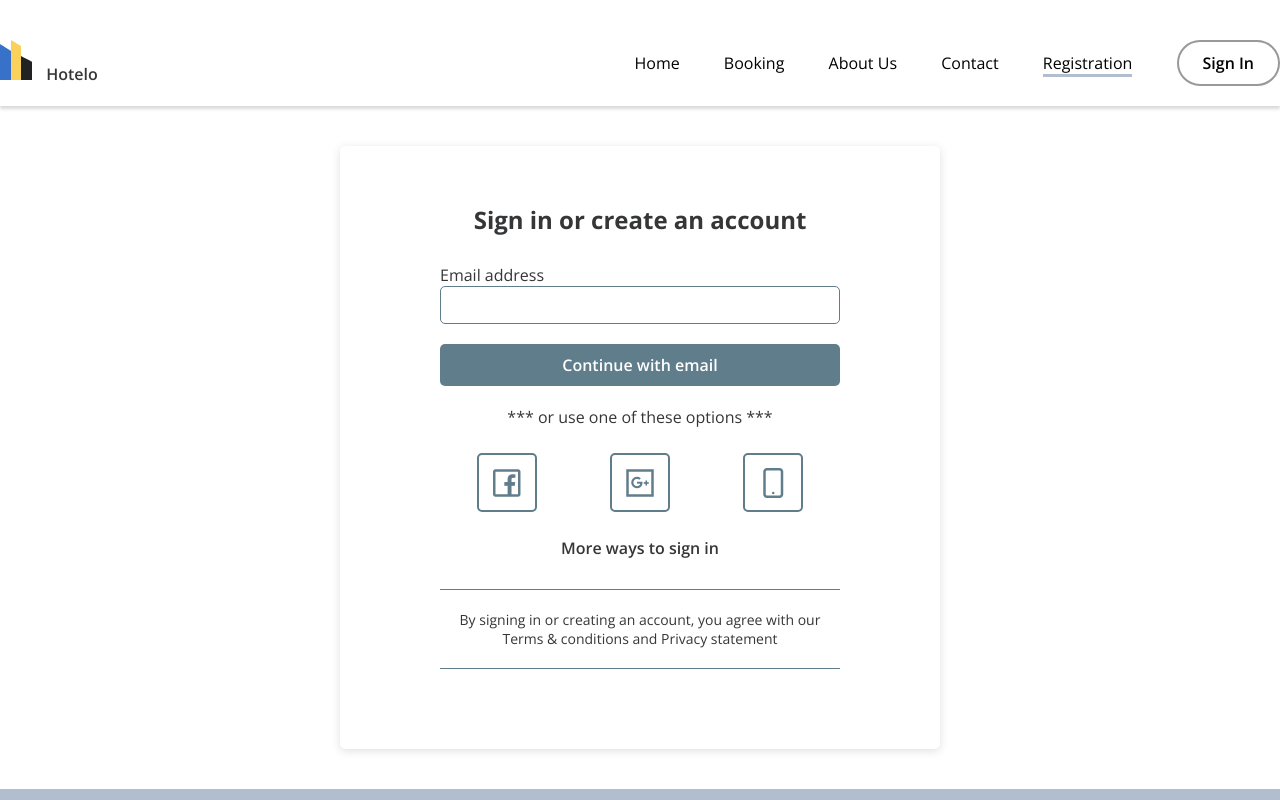
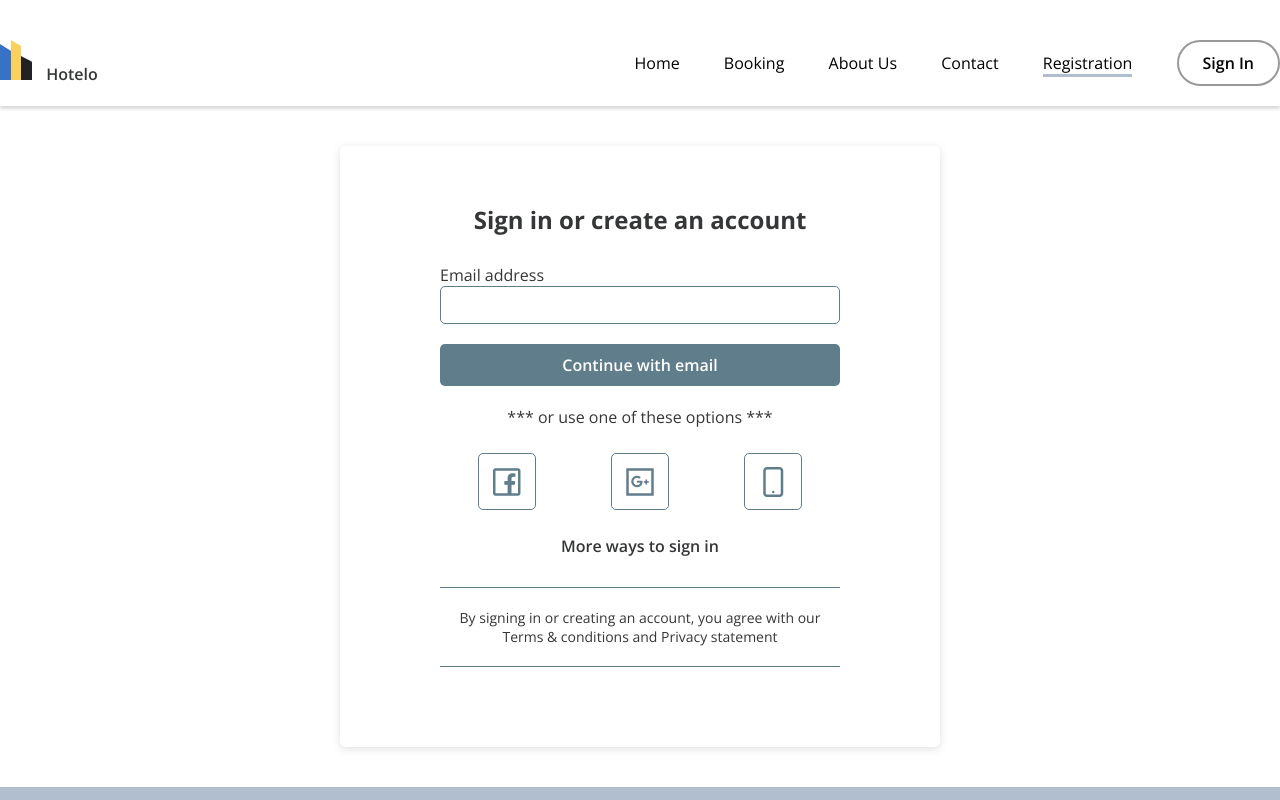
Before and after one commit to WheelyHog/Hotel, a plain HTML site: page registration.html in a window 1280 px wide. Shown: the top 800 px of the page. Drawn offline with nearby package versions, Linux system fonts and the light colour scheme.

Commit message:
change border width in links at registration page

```diff
--- a/css/registration.css
+++ b/css/registration.css
@@ -76,7 +76,7 @@ main .container{
 .registration-links a{
   color: #607d8b;
   padding: 0px 8px;
-  border: 2px solid #607d8b;
+  border: 1px solid #607d8b;
   border-radius: 5px;
   margin: 25px 0;
   transition: all .5s;
```
